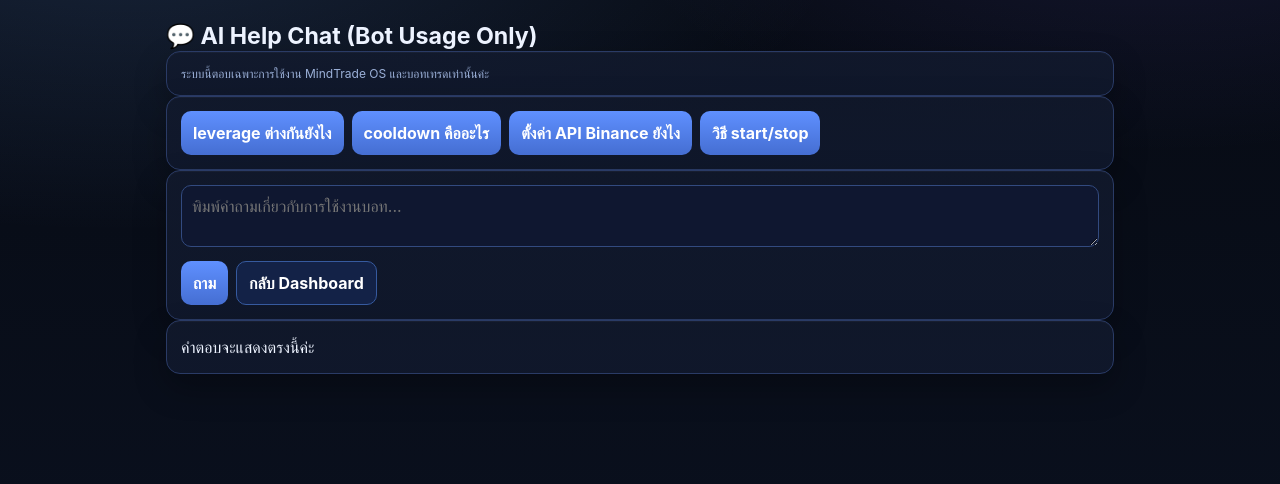
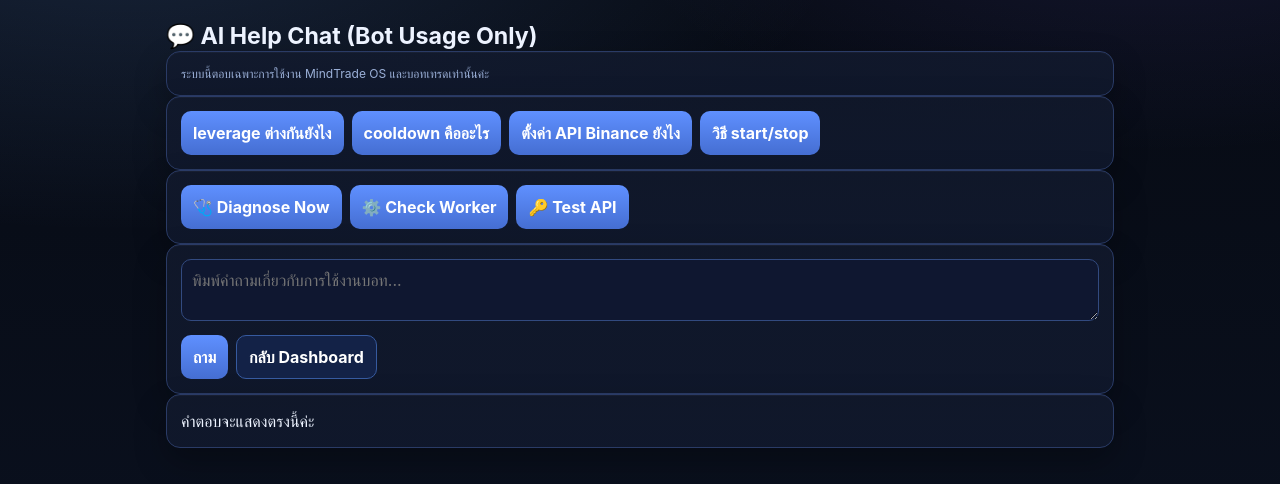
Before and after one commit to Adrenaline189/mindtrade-os, a FastAPI app: page /help-chat in a window 1280 px wide. Shown: the top 484 px of the page. Run offline with FastAPI, Linux system fonts and the light colour scheme; data that the repository does not hold is empty.

Commit message:
feat(help-chat): add AI support v2 diagnosis and safe assist actions

```diff
--- a/ui/app.py
+++ b/ui/app.py
@@ -2,6 +2,7 @@ import csv
 import re
 from collections import Counter
 from pathlib import Path
+from typing import Any
 
 from dotenv import load_dotenv
 from fastapi import FastAPI, Form, Request, Header, HTTPException
@@ -1005,6 +1006,141 @@ def setup_page(request: Request):
 BOT_ONLY_SCOPE_MSG = "ขออภัยค่ะ ระบบนี้ตอบเฉพาะการใช้งาน MindTrade OS และบอทเทรดเท่านั้นค่ะ"
 
 
+def _run_api_test_for_tenant(email: str, tenant_id: str) -> dict[str, Any]:
+    import ccxt
+
+    k, sec = get_user_api(email, tenant_id=tenant_id)
+    if not k or not sec:
+        return {'ok': False, 'error': 'no_api_saved'}
+    try:
+        ex = ccxt.binance({'apiKey': k, 'secret': sec, 'enableRateLimit': True, 'options': {'defaultType': 'future'}})
+        b = ex.fetch_balance()
+        usdt = float((b.get('USDT') or {}).get('total') or 0)
+        return {'ok': True, 'usdt_total': usdt}
+    except Exception as e:
+        return {'ok': False, 'error': str(e)[:180]}
+
+
+def _diagnose_tenant(tenant_id: str, email: str = '') -> dict[str, Any]:
+    data = tenant_metrics(tenant_id)
+    summary = data.get('summary', {})
+    blocked_reasons = data.get('blocked_reasons', {}) or {}
+    worker = engine_manager.status(tenant_id)
+    issues: list[dict[str, Any]] = []
+
+    if not worker.get('running'):
+        issues.append({
+            'code': 'worker_stopped',
+            'severity': 'high',
+            'title': 'Worker หยุดอยู่',
+            'why': 'ไม่สามารถเข้าออเดอร์ใหม่ได้เมื่อ worker ไม่ทำงาน',
+            'playbook': [
+                'กดปุ่ม Check Worker เพื่อเช็กสถานะล่าสุด',
+                'ถ้ายังหยุดอยู่ ให้กด Start Worker',
+                'ถ้า start ไม่ได้ ให้ตรวจสอบ license และ API key ในหน้า Profile',
+            ],
+        })
+
+    if not worker.get('license_ok', True):
+        reason = worker.get('license_reason') or 'unknown'
+        issues.append({
+            'code': 'license_blocked',
+            'severity': 'high',
+            'title': 'License ถูกบล็อก',
+            'why': f"license gate ปฏิเสธการรัน ({_license_reason_message(reason)})",
+            'playbook': [
+                'ไปที่หน้า Profile เพื่อตรวจวันหมดอายุ/สถานะแพ็กเกจ',
+                'ถ้าหมดอายุ ให้ต่ออายุหรือแจ้งแอดมินอนุมัติ',
+                'หลังแก้ไขแล้ว ให้กลับมากด Diagnose อีกครั้ง',
+            ],
+        })
+
+    entries = int(summary.get('entries') or 0)
+    blocked = int(summary.get('blocked') or 0)
+    skips = int(summary.get('skips') or 0)
+
+    if entries == 0 and (blocked > 0 or skips > 10):
+        top_reason = '-'
+        if blocked_reasons:
+            top_reason = max(blocked_reasons, key=lambda k: blocked_reasons[k])
+        issues.append({
+            'code': 'no_entries_filters',
+            'severity': 'medium',
+            'title': 'ยังไม่มีจังหวะเข้าไม้',
+            'why': f'ระบบถูกกรองสัญญาณหรือถูกบล็อกบ่อย (เหตุผลหลัก: {top_reason})',
+            'playbook': [
+                'ตรวจค่า cooldown และเงื่อนไข entry filter ว่าเข้มเกินไปไหม',
+                'ลดจำนวน symbol ชั่วคราวเพื่อโฟกัสเหรียญหลักก่อน',
+                'ติดตามผล 30-60 นาทีแล้วกด Diagnose ซ้ำ',
+            ],
+        })
+
+    margin_blocked = sum(v for k, v in blocked_reasons.items() if 'margin' in str(k).lower() or 'insufficient' in str(k).lower())
+    if margin_blocked > 0:
+        issues.append({
+            'code': 'margin_insufficient',
+            'severity': 'high',
+            'title': 'Margin ไม่พอ',
+            'why': f'พบสัญญาณ blocked เพราะ margin ไม่พอ {margin_blocked} ครั้ง',
+            'playbook': [
+                'ลด risk per trade หรือ leverage ให้ต่ำลงก่อน',
+                'เพิ่มเงิน USDT ใน Futures wallet',
+                'ลดจำนวน position พร้อมกัน แล้วทดสอบใหม่',
+            ],
+        })
+
+    if email:
+        api_test = _run_api_test_for_tenant(email, tenant_id)
+        if not api_test.get('ok'):
+            issues.append({
+                'code': 'api_failure',
+                'severity': 'high',
+                'title': 'API เชื่อมต่อไม่ผ่าน',
+                'why': f"ทดสอบ API ไม่สำเร็จ: {api_test.get('error', 'unknown')}",
+                'playbook': [
+                    'เช็ก API key/secret ว่ากรอกครบและถูกต้อง',
+                    'เปิดสิทธิ์ Reading + Futures และปิด Withdraw',
+                    'ถ้าใช้ IP whitelist ให้เพิ่ม IP เซิร์ฟเวอร์ 185.230.138.51',
+                ],
+            })
+    else:
+        api_test = {'ok': False, 'error': 'login_required'}
+
+    ok = len(issues) == 0
+    if ok:
+        issues.append({
+            'code': 'healthy',
+            'severity': 'info',
+            'title': 'ระบบโดยรวมปกติ',
+            'why': 'Worker ทำงานและไม่พบสัญญาณผิดปกติหลัก',
+            'playbook': [
+                'เฝ้าดู blocked reasons เป็นระยะ',
+                'ทดสอบ API ก่อนเริ่มรอบเทรดสำคัญ',
+            ],
+        })
+
+    return {
+        'ok': ok,
+        'tenant_id': tenant_id,
+        'worker': worker,
+        'summary': summary,
+        'blocked_reasons': blocked_reasons,
+        'api_test': api_test,
+        'issues': issues,
+    }
+
+
+def _format_diagnosis_answer(diag: dict[str, Any]) -> str:
+    issues = diag.get('issues', []) or []
+    lines = [f"ผลวิเคราะห์ Tenant: {diag.get('tenant_id')}"]
+    for idx, issue in enumerate(issues, start=1):
+        lines.append(f"\n{idx}) {issue.get('title')} [{issue.get('severity')}]")
+        lines.append(f"- สาเหตุ: {issue.get('why')}")
+        for step in issue.get('playbook', []):
+            lines.append(f"- แนะนำ: {step}")
+    return '\n'.join(lines)
+
+
 def _help_answer(q: str) -> str:
     text = (q or '').strip().lower()
     if not text:
@@ -1036,10 +1172,84 @@ def help_chat_page(request: Request):
 
 
 @app.post('/api/help-chat')
-def api_help_chat(payload: dict):
+def api_help_chat(request: Request, payload: dict):
     q = str(payload.get('question') or '')
+    action = str(payload.get('action') or '').strip().lower()
+
+    if action in {'diagnose', 'diagnose_now'}:
+        email = _current_email(request)
+        tenant_id = current_tenant_id(request)
+        diag = _diagnose_tenant(tenant_id, email)
+        return JSONResponse({'ok': True, 'mode': 'diagnosis', 'answer': _format_diagnosis_answer(diag), 'diagnosis': diag})
+
     ans = _help_answer(q)
-    return JSONResponse({'ok': True, 'answer': ans})
+    return JSONResponse({'ok': True, 'mode': 'rule', 'answer': ans})
+
+
+@app.post('/api/help-chat/actions/test-api')
+def help_action_test_api(request: Request):
+    email = _current_email(request)
+    if not email:
+        return JSONResponse({'ok': False, 'error': 'login_required'})
+    tenant_id = current_tenant_id(request)
+    out = _run_api_test_for_tenant(email, tenant_id)
+    return JSONResponse({'ok': bool(out.get('ok')), 'tenant_id': tenant_id, **out})
+
+
+@app.post('/api/help-chat/actions/check-worker')
+def help_action_check_worker(request: Request, payload: dict | None = None):
+    email = _current_email(request)
+    if not email:
+        return JSONResponse({'ok': False, 'error': 'login_required'})
+    payload = payload or {}
+    tenant_id = current_tenant_id(request)
+    status = engine_manager.status(tenant_id)
+    requested = bool(payload.get('restart_if_stopped'))
+    restarted = False
+
+    if requested and not status.get('running') and status.get('license_ok', True):
+        restarted = bool(engine_manager.start(tenant_id))
+        status = engine_manager.status(tenant_id)
+
+    message = 'worker running' if status.get('running') else 'worker stopped'
+    if not status.get('license_ok', True):
+        message = f"worker blocked by license: {_license_reason_message(status.get('license_reason', ''))}"
+
+    return JSONResponse({
+        'ok': True,
+        'tenant_id': tenant_id,
+        'status': status,
+        'requested_restart': requested,
+        'restarted': restarted,
+        'message': message,
+    })
+
+
+@app.post('/api/help-chat/actions/risk-suggestions')
+def help_action_risk_suggestions(request: Request, payload: dict | None = None):
+    email = _current_email(request)
+    if not email:
+        return JSONResponse({'ok': False, 'error': 'login_required'})
+
+    tenant_id = current_tenant_id(request)
+    payload = payload or {}
+    profile = str(payload.get('profile') or 'balanced').strip().lower()
+    profile = profile if profile in {'conservative', 'balanced', 'aggressive'} else 'balanced'
+
+    presets = {
+        'conservative': {'risk_per_trade': 0.003, 'max_positions': 2, 'leverage_hint': '2-3x'},
+        'balanced': {'risk_per_trade': 0.005, 'max_positions': 3, 'leverage_hint': '3-5x'},
+        'aggressive': {'risk_per_trade': 0.01, 'max_positions': 5, 'leverage_hint': '5-8x'},
+    }
+
+    return JSONResponse({
+        'ok': True,
+        'tenant_id': tenant_id,
+        'profile': profile,
+        'suggestion': presets[profile],
+        'apply_mode': 'manual_only',
+        'warning': 'ระบบให้คำแนะนำเท่านั้น ยังไม่เปลี่ยนค่าจริงจนกว่าจะมีการยืนยันแบบ explicit confirmation',
+    })
 
 
 @app.get('/api/futures-balance')
@@ -1072,21 +1282,12 @@ def settings_api_save(request: Request, api_key: str = Form(...), api_secret: st
 
 @app.post('/settings/api/test')
 def settings_api_test(request: Request):
-    import ccxt
     email = (request.session.get('user_email') or '').strip().lower()
     if not email:
         return JSONResponse({'ok': False, 'error': 'login_required'})
     tenant_id = current_tenant_id(request)
-    k, sec = get_user_api(email, tenant_id=tenant_id)
-    if not k or not sec:
-        return JSONResponse({'ok': False, 'error': 'no_api_saved'})
-    try:
-        ex = ccxt.binance({'apiKey': k, 'secret': sec, 'enableRateLimit': True, 'options': {'defaultType': 'future'}})
-        b = ex.fetch_balance()
-        usdt = float((b.get('USDT') or {}).get('total') or 0)
-        return JSONResponse({'ok': True, 'usdt_total': usdt})
-    except Exception as e:
-        return JSONResponse({'ok': False, 'error': str(e)[:180]})
+    out = _run_api_test_for_tenant(email, tenant_id)
+    return JSONResponse(out)
 
 
 @app.get('/proof')
--- a/ui/templates/help_chat.html
+++ b/ui/templates/help_chat.html
@@ -15,6 +15,11 @@
     <button type="button" data-q="ตั้งค่า api binance ยังไง">ตั้งค่า API Binance ยังไง</button>
     <button type="button" data-q="วิธี start stop bot">วิธี start/stop</button>
   </div>
+  <div class="card toolbar" id="assistActions">
+    <button type="button" id="diagnoseNow">🩺 Diagnose Now</button>
+    <button type="button" id="checkWorker">⚙️ Check Worker</button>
+    <button type="button" id="testApi">🔑 Test API</button>
+  </div>
   <div class="card">
     <textarea id="q" placeholder="พิมพ์คำถามเกี่ยวกับการใช้งานบอท..."></textarea>
     <div class="toolbar mt-sm"><button type="button" id="sendQ">ถาม</button><a class="btn btn-ghost" href='/'>กลับ Dashboard</a></div>
@@ -24,22 +29,44 @@
 {% set active='help' %}{% include '_mobile_nav.html' %}
 {% include '_pwa.html' %}
 <script>
+function renderAnswer(text){
+  const aEl=document.getElementById('a');
+  if(aEl) aEl.textContent=text||'-';
+}
+
 async function sendQ(prefill=''){
   const qEl=document.getElementById('q');
-  const aEl=document.getElementById('a');
-  if(!qEl || !aEl) return;
+  if(!qEl) return;
   if(prefill) qEl.value = prefill;
   const q=qEl.value.trim();
   if(!q) return;
   const res=await fetch('/api/help-chat',{method:'POST',headers:{'Content-Type':'application/json'},body:JSON.stringify({question:q})});
   const data=await res.json();
-  aEl.textContent=data.answer||'-';
+  renderAnswer(data.answer||'-');
+}
+
+async function runAction(url, body={}){
+  const res=await fetch(url,{method:'POST',headers:{'Content-Type':'application/json'},body:JSON.stringify(body)});
+  const data=await res.json();
+  if(data.answer){
+    renderAnswer(data.answer);
+    return;
+  }
+  if(data.error){
+    renderAnswer('เกิดข้อผิดพลาด: '+data.error);
+    return;
+  }
+  renderAnswer(JSON.stringify(data,null,2));
 }
 
 document.getElementById('quickQuestions')?.addEventListener('click', (e)=>{
   const btn = e.target.closest('button[data-q]');
   if(btn) sendQ(btn.dataset.q || '');
 });
+
 document.getElementById('sendQ')?.addEventListener('click', ()=>sendQ());
+document.getElementById('diagnoseNow')?.addEventListener('click', ()=>runAction('/api/help-chat',{action:'diagnose_now'}));
+document.getElementById('checkWorker')?.addEventListener('click', ()=>runAction('/api/help-chat/actions/check-worker',{restart_if_stopped:true}));
+document.getElementById('testApi')?.addEventListener('click', ()=>runAction('/api/help-chat/actions/test-api'));
 </script>
 </body></html>
```
Also changed, not shown: tests/test_help_chat_v2_smoke.py (added, +62 -0 lines).
